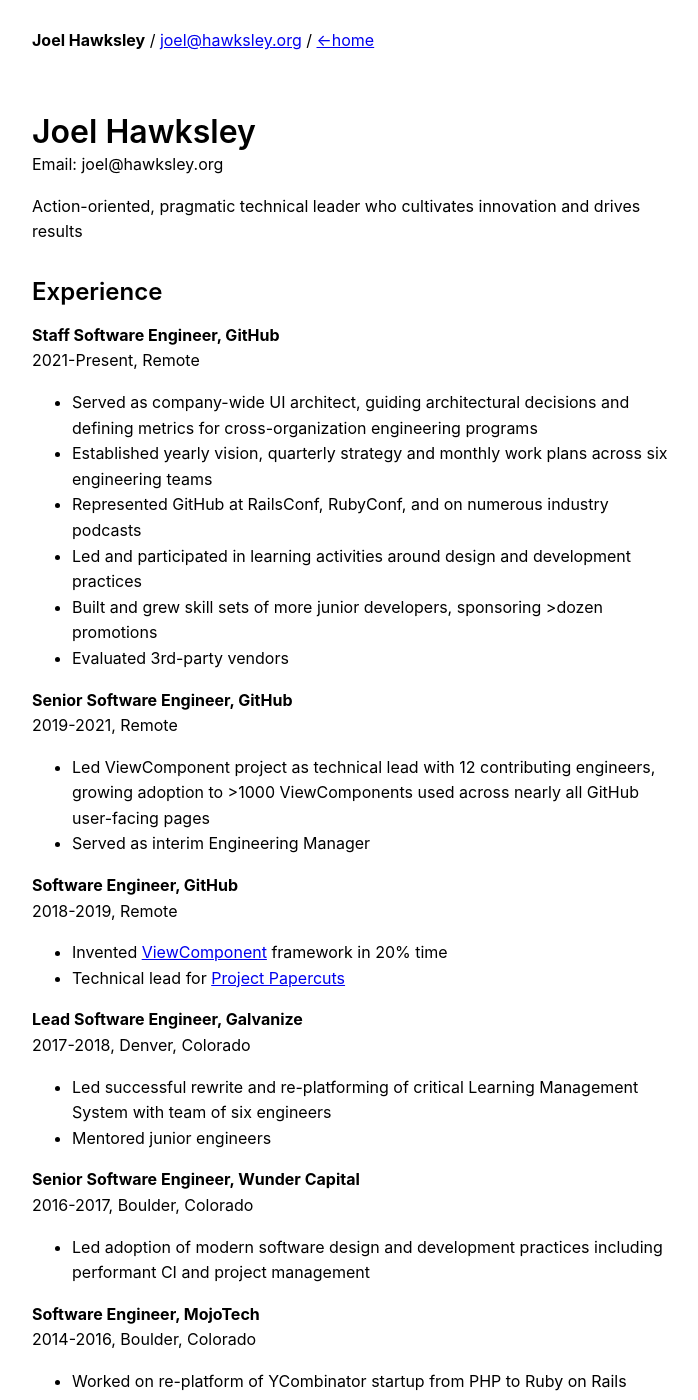
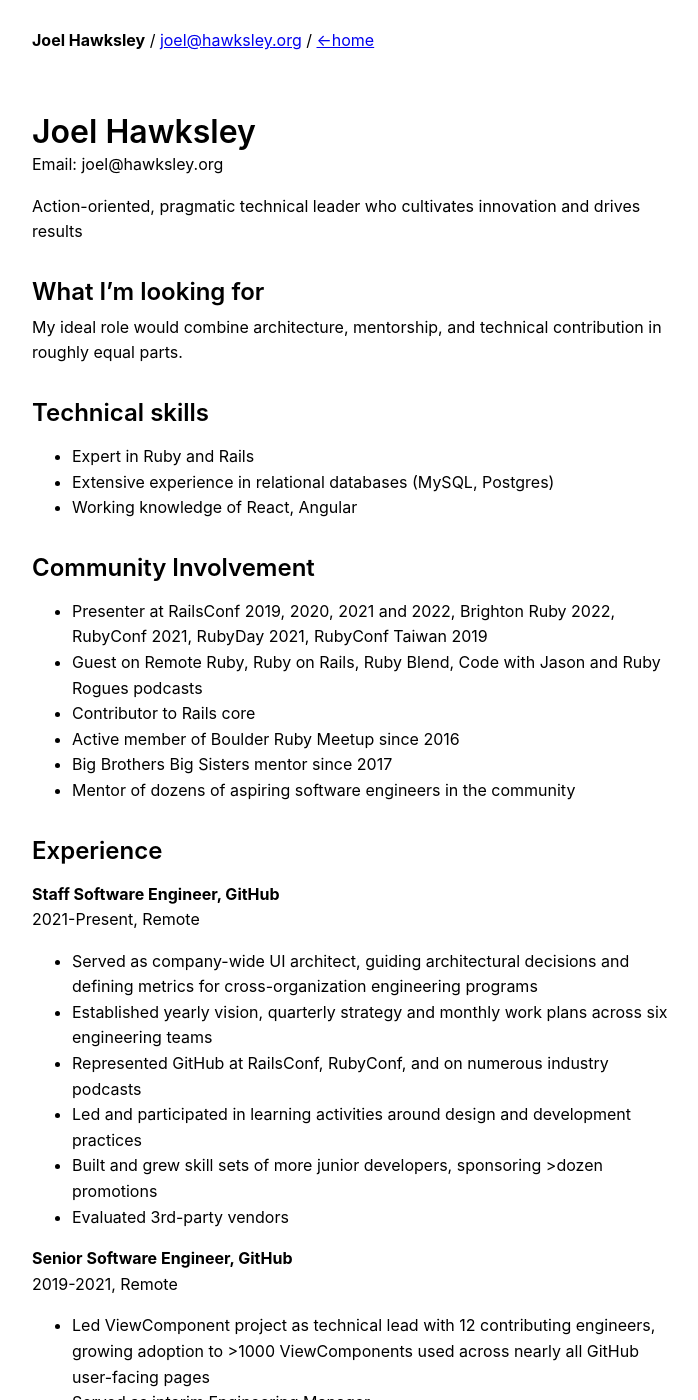
Before and after one commit to joelhawksley/identity, a Jekyll site: the page built from resume.md, in a window 1280 px wide and 1400 px high. Shown: the whole window, without its empty margins (288-986 px from the left). Built offline with Jekyll 4.4.1, drawn with Linux system fonts in a browser that asks for light colours; some of the changed text lies outside the part shown.

Commit message:
update copy

```diff
--- a/resume.md
+++ b/resume.md
@@ -7,6 +7,25 @@
 Email: joel@hawksley.org
 
 Action-oriented, pragmatic technical leader who cultivates innovation and drives results
+
+## What I'm looking for
+
+My ideal role would combine architecture, mentorship, and technical contribution in roughly equal parts.
+
+## Technical skills
+
+- Expert in Ruby and Rails
+- Extensive experience in relational databases (MySQL, Postgres)
+- Working knowledge of React, Angular
+
+## Community Involvement
+
+- Presenter at RailsConf 2019, 2020, 2021 and 2022, Brighton Ruby 2022, RubyConf 2021, RubyDay 2021, RubyConf Taiwan 2019
+- Guest on Remote Ruby, Ruby on Rails, Ruby Blend, Code with Jason and Ruby Rogues podcasts
+- Contributor to Rails core
+- Active member of Boulder Ruby Meetup since 2016
+- Big Brothers Big Sisters mentor since 2017
+- Mentor of dozens of aspiring software engineers in the community
 
 ## Experience
 
```
Also changed, not shown: other parts of resume.md (+0 -9 lines).
